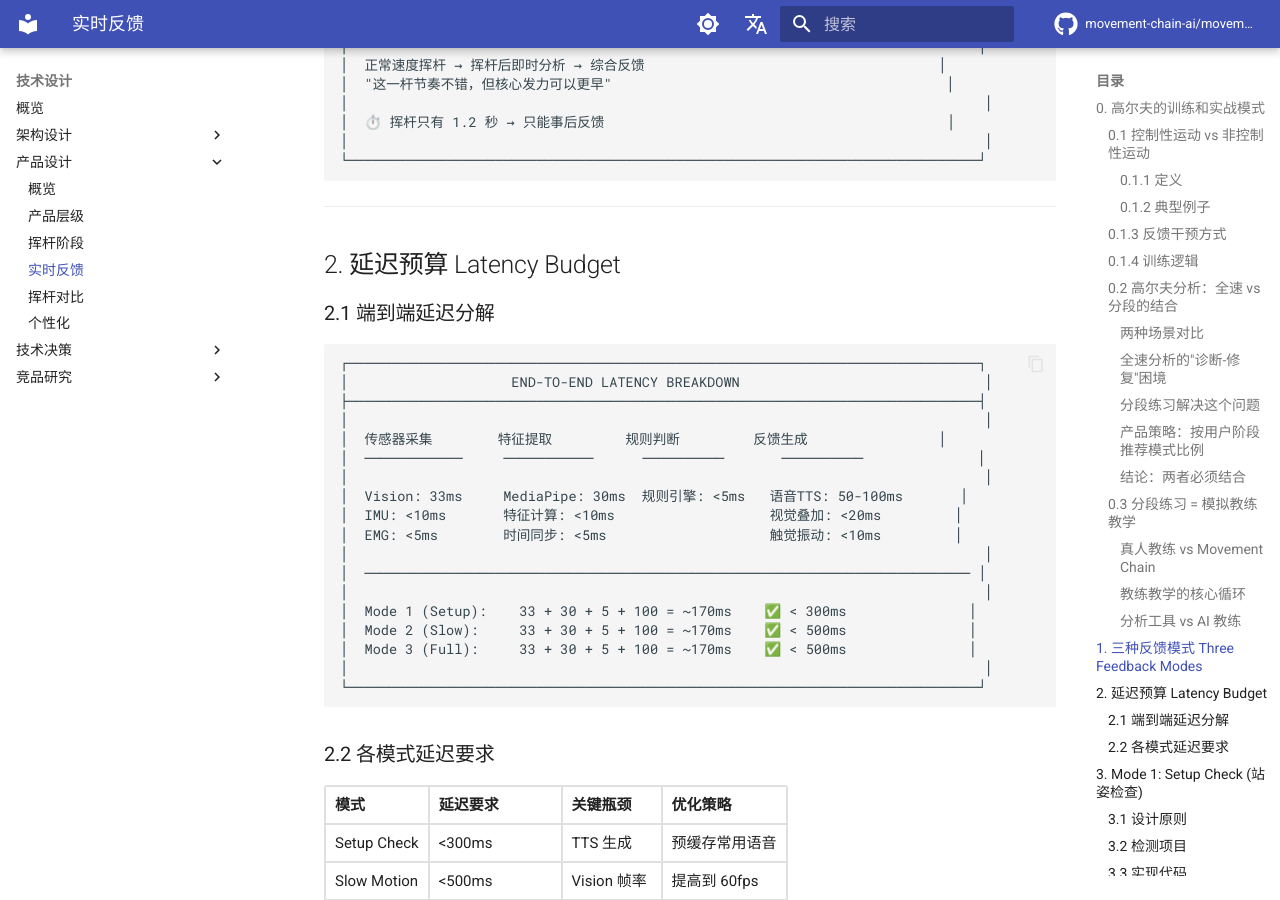
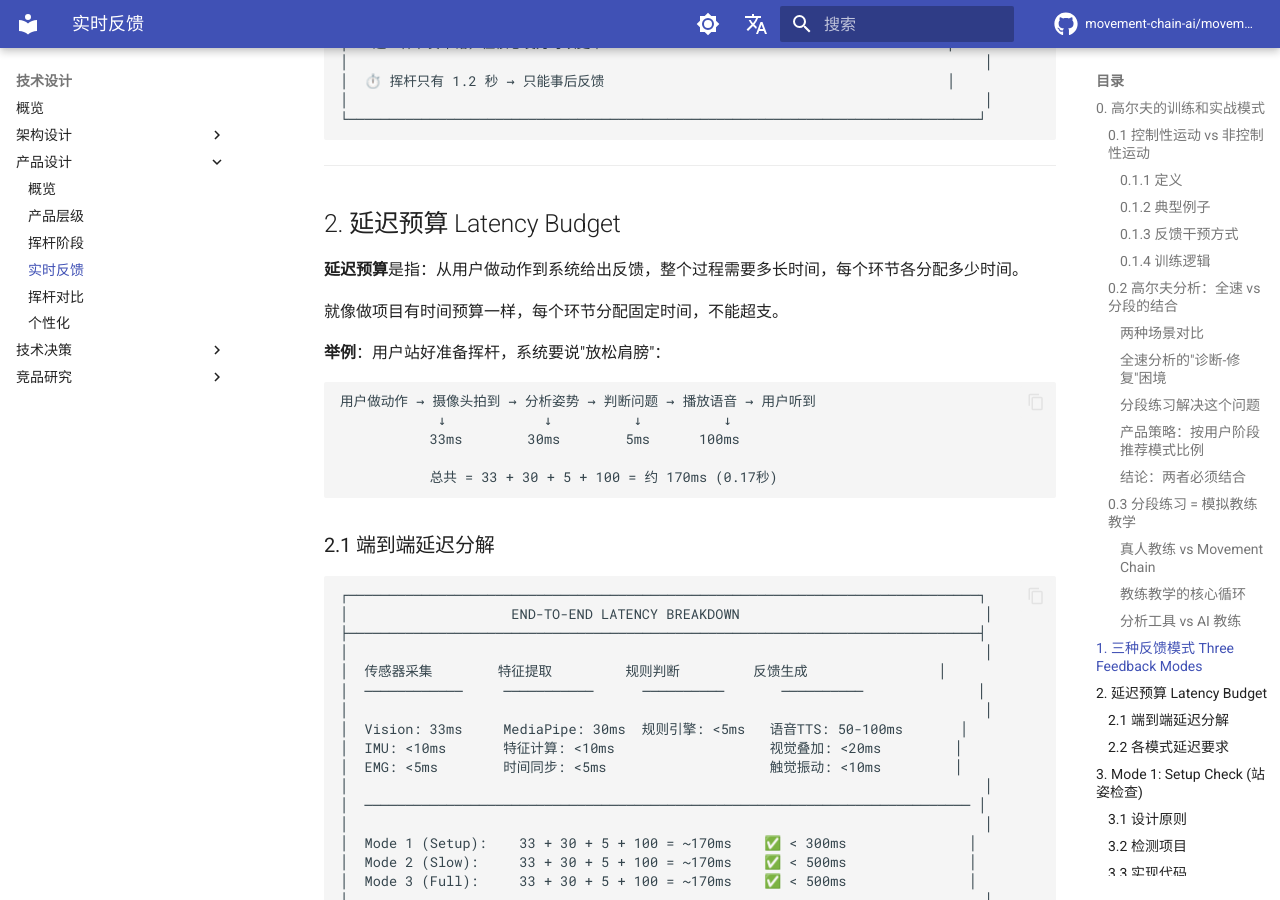
Before and after one commit to movement-chain-ai/movement-chain-docs, an MkDocs documentation site: the page built from docs/zh/design/specs/real-time-feedback.md, in a window 1280 px wide and 900 px high, scrolled down 4468 px. Built offline with MkDocs 1.6.1 and Material for MkDocs 9.7.7, drawn with Linux system fonts in a browser that asks for light colours; comment, search, counter and statistics services are not loaded; the version menu is left out.

Commit message:
docs: 为延迟预算章节添加通俗解释
在第2节开头添加延迟预算的定义和举例说明，让概念更易懂

🤖 Generated with [Claude Code](https://claude.com/claude-code)

Co-Authored-By: Claude Opus 4.5 <noreply@anthropic.com>

````diff
--- a/docs/zh/design/specs/real-time-feedback.md
+++ b/docs/zh/design/specs/real-time-feedback.md
@@ -31,7 +31,7 @@
 | 康复训练 | 高尔夫全挥杆 |
 | 技术动作分段练习 | 网球发球 |
 
-### 0.1.3 反馈干预方式
+#### 0.1.3 反馈干预方式
 
 | 维度 | 控制性运动 | 非控制性运动 |
 |------|-----------|-------------|
@@ -40,7 +40,7 @@
 | **运动链分析重点** | 肌肉激活顺序、稳定性 | 力传导效率、峰值时序 |
 | **用户干预方式** | 语音/震动实时提醒 | 视频叠加、数据对比 |
 
-### 0.1.4 训练逻辑
+#### 0.1.4 训练逻辑
 
 ```text
 高水平表现 = 先掌握控制 → 再释放爆发
@@ -190,6 +190,20 @@ Mode 2 覆盖了教练教学中**最核心的步骤 2-6**。
 ---
 
 ## 2. 延迟预算 Latency Budget
+
+**延迟预算**是指：从用户做动作到系统给出反馈，整个过程需要多长时间，每个环节各分配多少时间。
+
+就像做项目有时间预算一样，每个环节分配固定时间，不能超支。
+
+**举例**：用户站好准备挥杆，系统要说"放松肩膀"：
+
+```text
+用户做动作 → 摄像头拍到 → 分析姿势 → 判断问题 → 播放语音 → 用户听到
+            ↓            ↓          ↓          ↓
+           33ms        30ms        5ms      100ms
+
+           总共 = 33 + 30 + 5 + 100 = 约 170ms (0.17秒)
+```
 
 ### 2.1 端到端延迟分解
 
````
